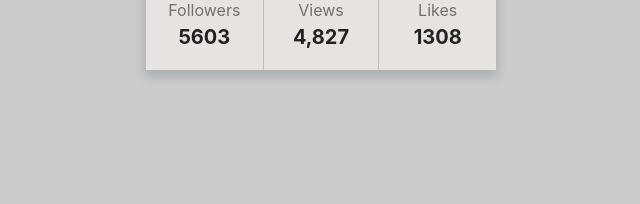
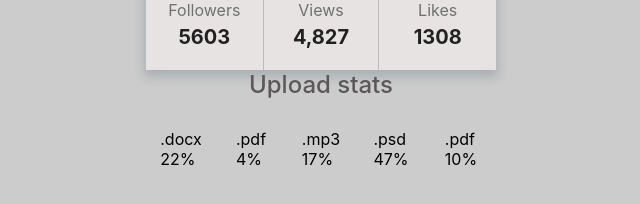
Before and after one commit to Usermen-cmd/goit-react-hw-01-components, a React (Create React App) app: page / in a window 1280 px wide. Shown: the part 308-512 px from the top of the page, without its empty margins (319-959 px from the left). Built offline with nearby package versions, Linux system fonts and the light colour scheme.

Commit message:
+add: statistic components

```diff
--- a/package.json
+++ b/package.json
@@ -7,6 +7,7 @@
     "@testing-library/react": "^11.2.7",
     "@testing-library/user-event": "^12.8.3",
     "date-fns": "^2.22.1",
+    "prop-types": "^15.7.2",
     "react": "^17.0.2",
     "react-dom": "^17.0.2",
     "react-icons": "^4.2.0",
--- a/src/App.jsx
+++ b/src/App.jsx
@@ -1,14 +1,21 @@
 import Profile from './Profile/Profile';
-import user from './user/user'
+import user from './user/user';
+import Statistic from './Statistic/Statistic';
+import statisticData from './statisticData/statistical-data';
 
 const App = () => {
-  return <Profile
-    name={user.name}
-    tag={user.tag}
-    location={user.location}
-    avatar={user.avatar}
-    stats={user.stats}
-  />;
+  return (
+    <>
+      <Profile
+        name={user.name}
+        tag={user.tag}
+        location={user.location}
+        avatar={user.avatar}
+        stats={user.stats}
+      />
+      <Statistic title="Upload stats" data={statisticData} />
+    </>
+  );
 };
 
 export default App;
--- /dev/null
+++ b/src/Statistic/Statistic.jsx
@@ -0,0 +1,13 @@
+import css from './Statistic.module.css';
+import StatisticItem from '../StatisticItem/StatisticItem';
+
+const Statistic = ({ title, data }) => {
+  return (
+    <section className={css.statistic}>
+      <h2 className={css.title}>{title}</h2>
+      <StatisticItem data={data} />
+    </section>
+  );
+};
+
+export default Statistic;
--- /dev/null
+++ b/src/Statistic/Statistic.module.css
@@ -0,0 +1,10 @@
+.statistic {
+  width: 350px;
+  margin: 0 auto;
+}
+.title {
+  text-align: center;
+  margin-bottom: 30px;
+  color: #5c5858;
+  font-weight: 500;
+}
--- /dev/null
+++ b/src/StatisticItem/StatisticItem.jsx
@@ -0,0 +1,15 @@
+import css from './StatisticItem.module.css';
+
+const StatisticItem = ({ data }) => {
+  return (
+    <ul className={css.statList}>
+      {data.map(el => (
+        <li className={css.item} key={el.id}>
+          <span className="label">{el.label}</span>
+          <span className="percentage">{el.percentage}%</span>
+        </li>
+      ))}
+    </ul>
+  );
+};
+export default StatisticItem;
--- /dev/null
+++ b/src/StatisticItem/StatisticItem.module.css
@@ -0,0 +1,10 @@
+.statList {
+  display: grid;
+  grid-template-columns: repeat(auto-fill, 70px);
+}
+.item {
+  display: grid;
+  grid-template-rows: repeat(2, 1fr);
+  align-self: center;
+  justify-self: center;
+}
--- /dev/null
+++ b/src/statisticData/statistical-data.json
@@ -0,0 +1,7 @@
+[
+  { "id": "id-1", "label": ".docx", "percentage": 22 },
+  { "id": "id-2", "label": ".pdf", "percentage": 4 },
+  { "id": "id-3", "label": ".mp3", "percentage": 17 },
+  { "id": "id-4", "label": ".psd", "percentage": 47 },
+  { "id": "id-5", "label": ".pdf", "percentage": 10 }
+]
```
